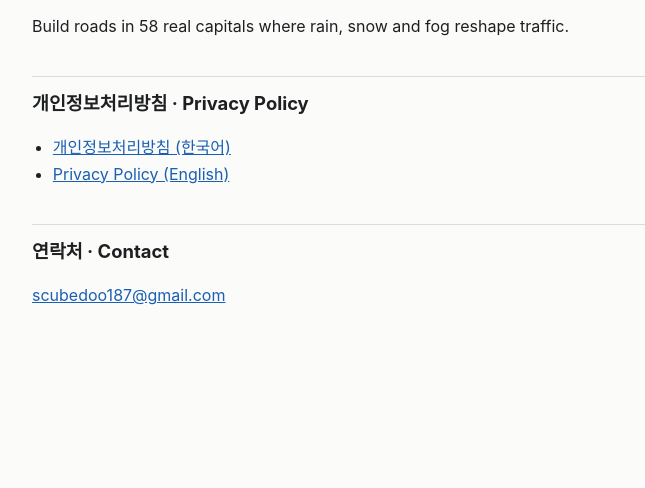
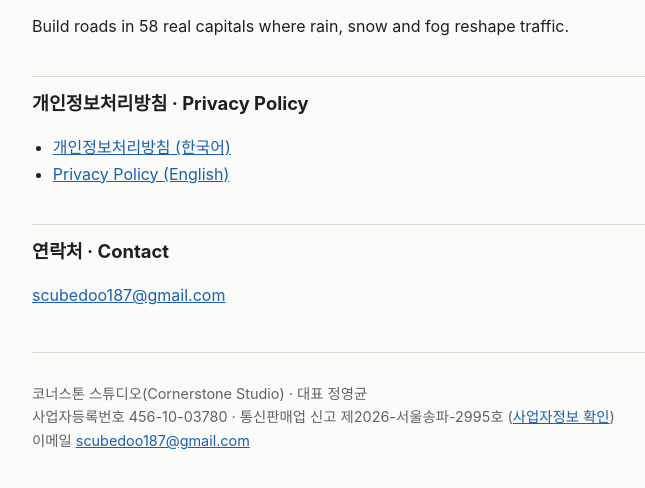
Before and after one commit to scubedoo187/scubedoo187.github.io, a plain HTML site: page index.html in a window 1280 px wide. Shown: the part 108-596 px from the top of the page, without its empty margins (244-889 px from the left). Drawn offline with Linux system fonts and the light colour scheme.

Commit message:
사업자 정보 하단 표기 (상호·사업자등록번호·통신판매업 신고번호)
Co-Authored-By: Claude Opus 5.5 <noreply@anthropic.com>
Claude-Session: https://claude.ai/code/session_01Nr5TBdCuVarE5uZuQxnxTY

```diff
--- a/index.html
+++ b/index.html
@@ -37,6 +37,11 @@ footer{margin-top:3em;border-top:1px solid var(--line);padding-top:1em}
 </ul>
 <h2>연락처 · Contact</h2>
 <p><a href="mailto:scubedoo187@gmail.com">scubedoo187@gmail.com</a></p>
+<footer>
+<p>코너스톤 스튜디오(Cornerstone Studio) · 대표 정영균<br>
+사업자등록번호 456-10-03780 · 통신판매업 신고 제2026-서울송파-2995호 (<a href="https://www.ftc.go.kr/bizCommPop.do?wrkr_no=4561003780">사업자정보 확인</a>)<br>
+이메일 <a href="mailto:scubedoo187@gmail.com">scubedoo187@gmail.com</a></p>
+</footer>
 </main>
 </body>
 </html>
```
